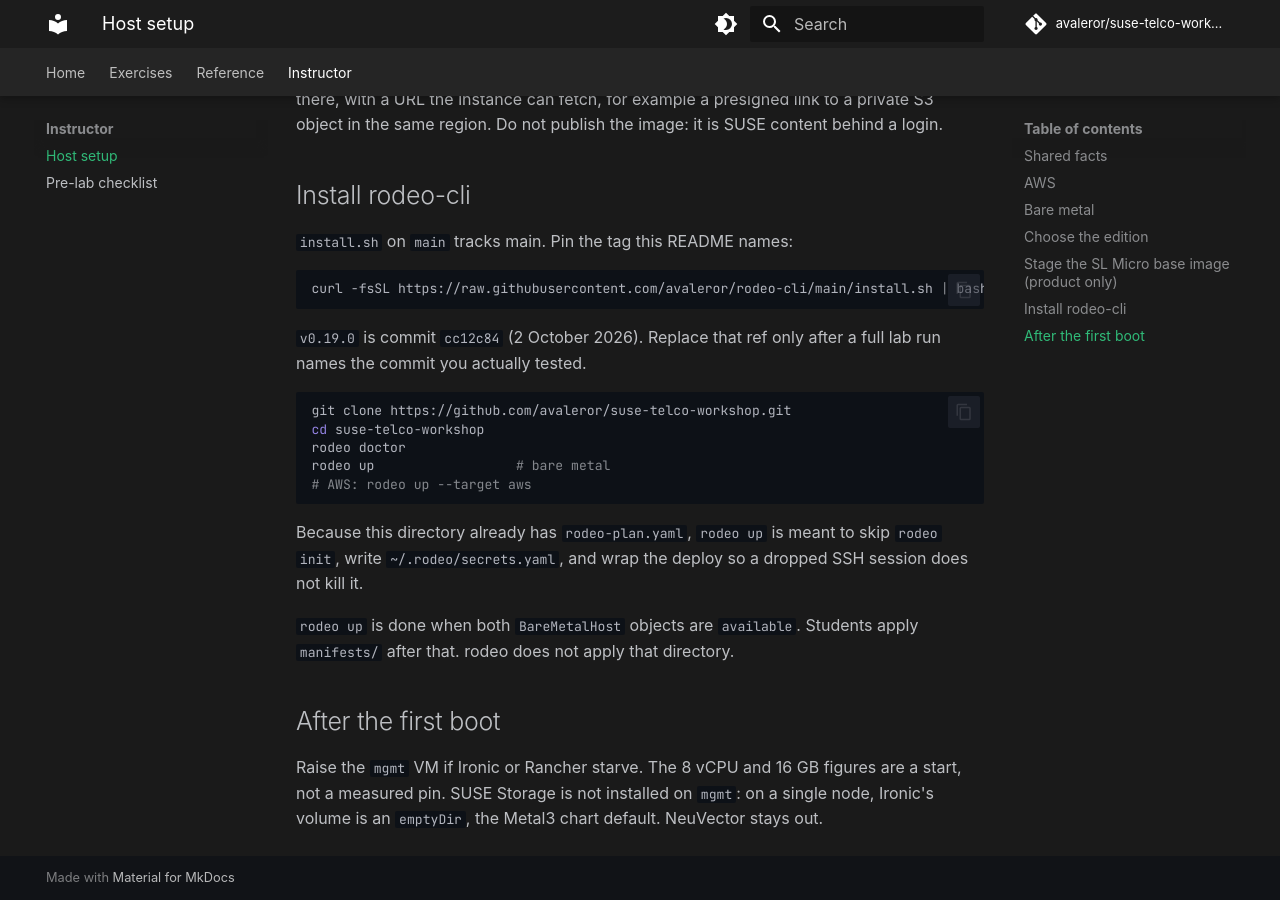
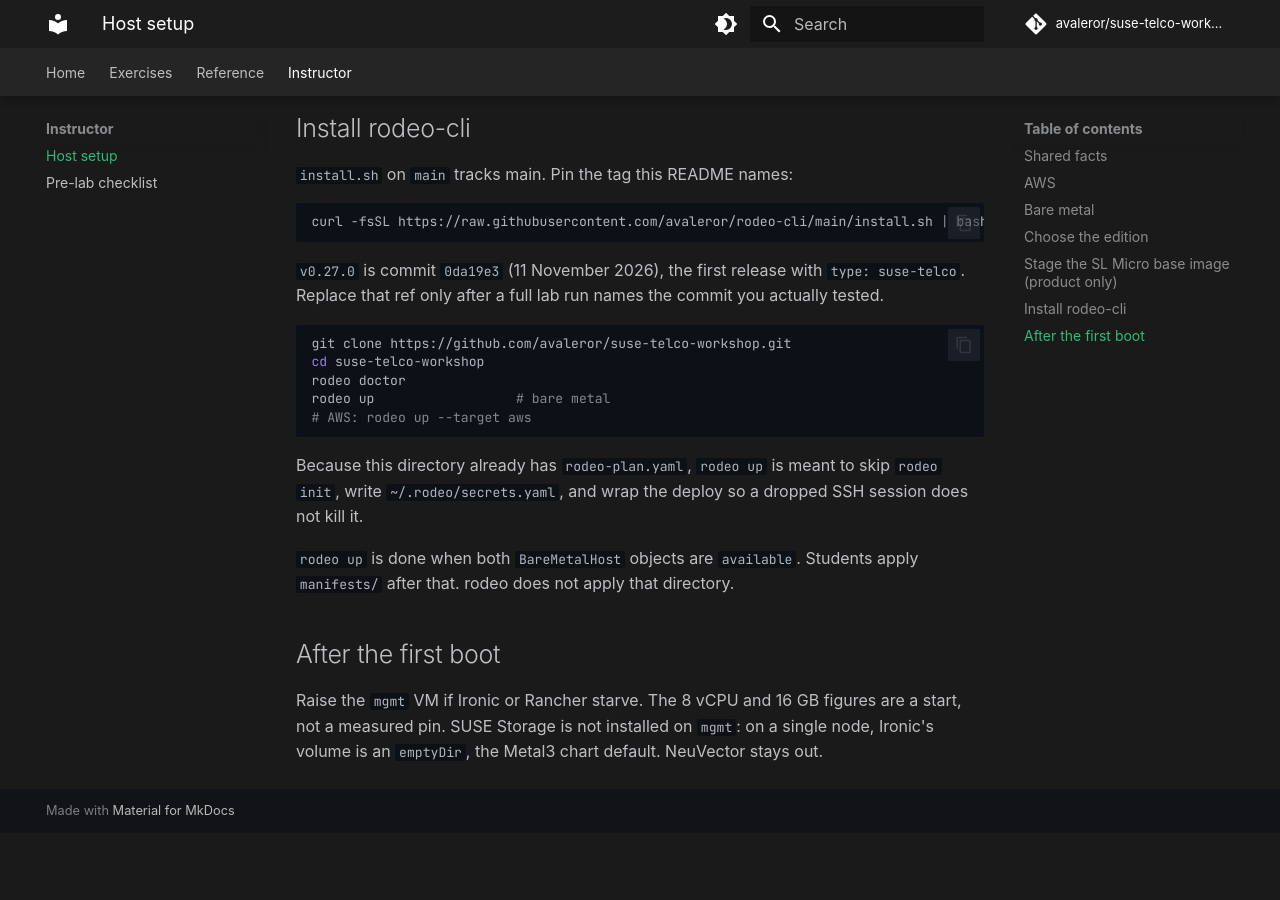
Before and after one commit to avaleror/suse-telco-workshop, an MkDocs documentation site: the page built from docs/instructor/host-setup.md, in a window 1280 px wide and 900 px high, scrolled down 2826 px. Built offline with MkDocs 1.6.1 and Material for MkDocs 9.7.7, drawn with Linux system fonts in a browser that asks for light colours; some web fonts are replaced; comment, search, counter and statistics services are not loaded; after the commit the page ends 3659 px from its top, so only the background shows below that; some of the changed text lies outside the part shown.

Commit message:
docs: pin rodeo-cli v0.27.0, the first release with suse-telco

````diff
--- a/docs/instructor/host-setup.md
+++ b/docs/instructor/host-setup.md
@@ -1,8 +1,6 @@
 # Host setup
 
 Northline is a regional mobile network, a telecom operator (CSP in the industry phrase). One management cluster covers the region. Students use the same labs 01 through 07 on AWS and on bare metal. You only change where the KVM host comes from.
-
-The `suse-telco` engine is not in rodeo-cli `v0.19.0`. Do not expect `rodeo up` to build this lab on that tag. The steps below are the setup once that engine is the one you are running.
 
 SUSE Telco Cloud 3.7.0 support window, for your planning: full support ends 22 March 2027, maintenance ends 22 March 2028, end of life 23 March 2028.
 
@@ -76,10 +74,10 @@ On `--target aws` the copy does not work: rodeo creates the instance in the same
 `install.sh` on `main` tracks main. Pin the tag this README names:
 
 ```bash
-curl -fsSL https://raw.githubusercontent.com/avaleror/rodeo-cli/main/install.sh | bash -s -- --ref v0.19.0
+curl -fsSL https://raw.githubusercontent.com/avaleror/rodeo-cli/main/install.sh | bash -s -- --ref v0.27.0
 ```
 
-`v0.19.0` is commit `cc12c84` (2 October 2026). Replace that ref only after a full lab run names the commit you actually tested.
+`v0.27.0` is commit `0da19e3` (11 November 2026), the first release with `type: suse-telco`. Replace that ref only after a full lab run names the commit you actually tested.
 
 ```bash
 git clone https://github.com/avaleror/suse-telco-workshop.git
````
Also changed, not shown: README.md (+5 -5 lines), docs/index.md (+2 -2 lines), docs/instructor/pre-lab-checklist.md (+1 -1 lines), docs/reference/quick-reference.md (+1 -1 lines).
